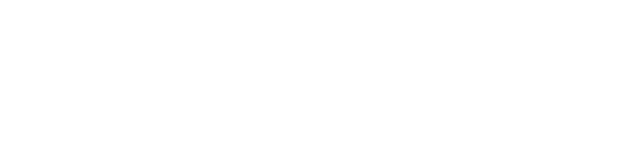
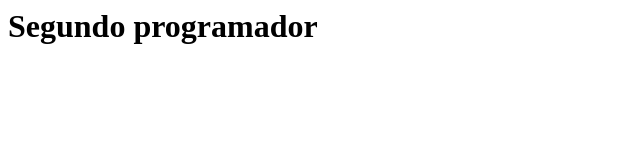
Before and after one commit to treinaweb/treinaweb-git-fundamentos, a plain HTML site: page index.html in a window 1280 px wide. Shown: the whole page, without its empty margins (0-640 px from the left). Drawn offline with Linux system fonts and the light colour scheme.

Commit message:
Update index.html

```diff
--- a/index.html
+++ b/index.html
@@ -1 +1 @@
-<h1></h1>
+<h1>Segundo programador</h1>
```
